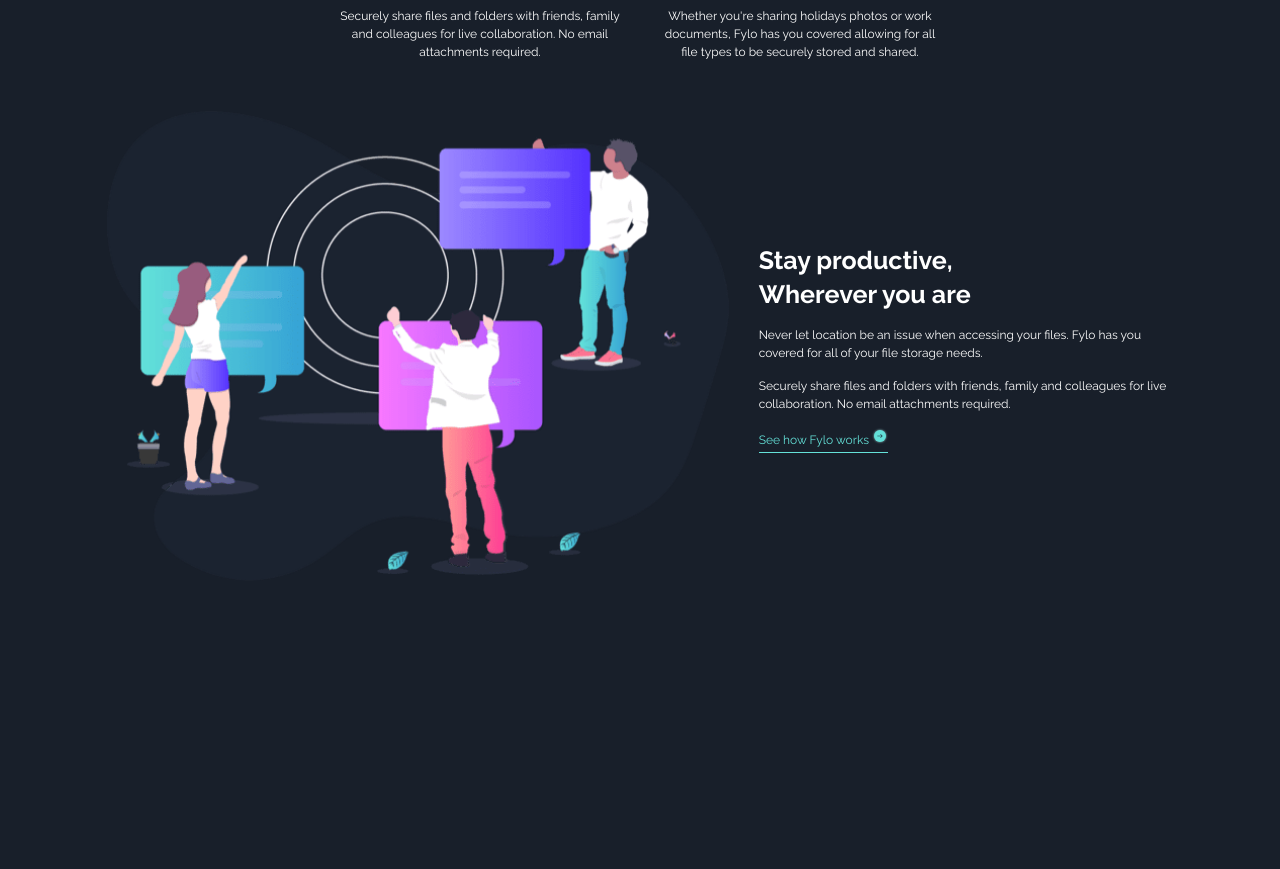
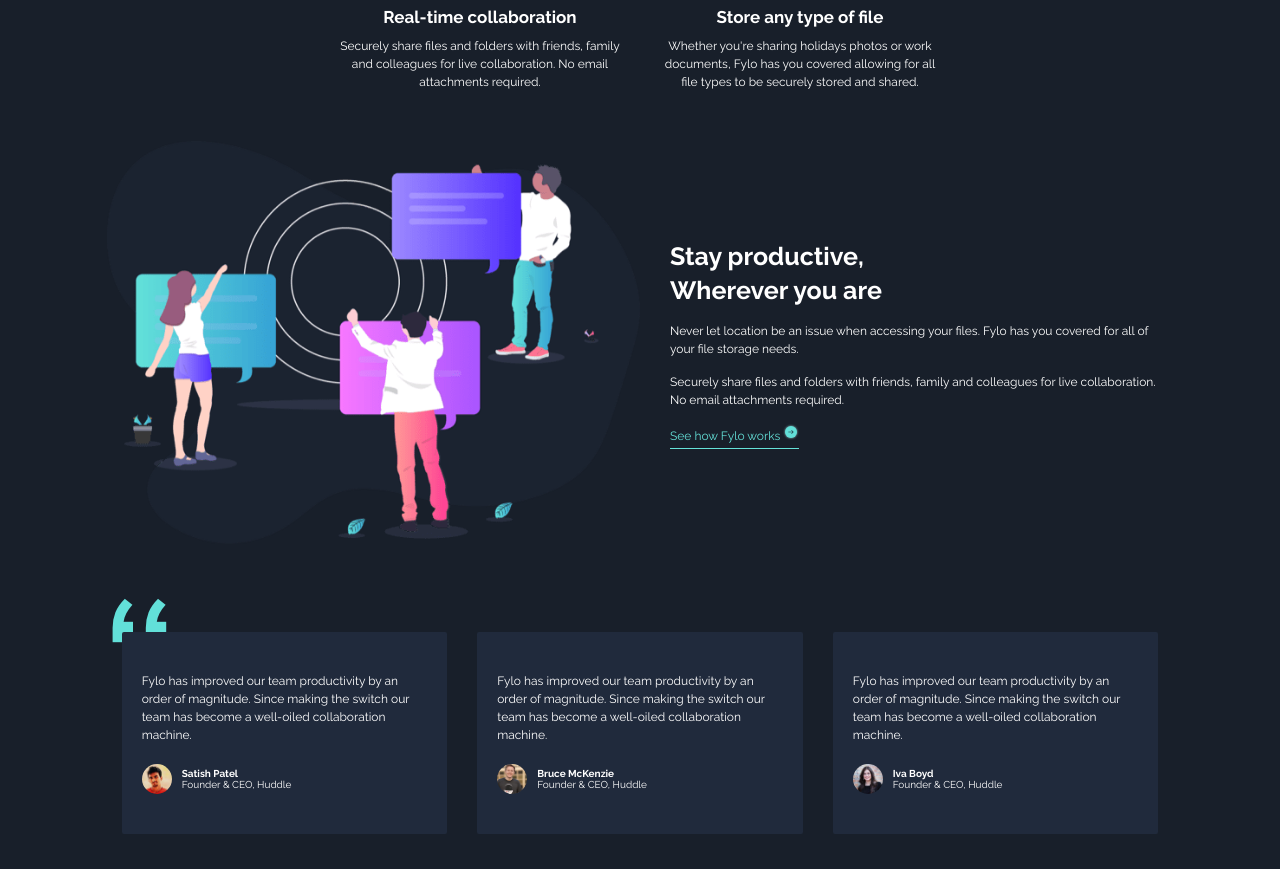
Before and after one commit to Jay-Topher/fylo-landing-page, a plain HTML site: page index.html in a window 1280 px wide. Shown: the part 1381-2250 px from the top of the page. Before the commit the page ends 1996 px from the top, so only its background shows below. Drawn offline with Linux system fonts and the light colour scheme.

Commit message:
section-4 created and styled

```diff
--- a/css/styles.css
+++ b/css/styles.css
@@ -6,7 +6,7 @@
 
 html {
   font-size: 62.5%;
-    font-family: 'Raleway', sans-serif;
+  font-family: "Raleway", sans-serif;
   /* font-family: 'Open Sans', sans-serif; */
 }
 
@@ -22,25 +22,55 @@ a {
 }
 
 /* Mobile view */
-@media only screen and (max-width: 768px) {
 [class*="col-"] {
   width: 100%;
 }
+
+.w-sm-100 {
+    width: 100%;
 }
 
+
+
 /* For desktop: */
-.col-1 {width: 8.33%;}
-.col-2 {width: 16.66%;}
-.col-3 {width: 25%;}
-.col-4 {width: 33.33%;}
-.col-5 {width: 41.66%;}
-.col-6 {width: 50%;}
-.col-7 {width: 58.33%;}
-.col-8 {width: 66.66%;}
-.col-9 {width: 75%;}
-.col-10 {width: 83.33%;}
-.col-11 {width: 91.66%;}
-.col-12 {width: 100%;}
+@media only screen and (min-width: 768px) {
+  .col-1 {
+    width: 8.33%;
+  }
+  .col-2 {
+    width: 16.66%;
+  }
+  .col-3 {
+    width: 25%;
+  }
+  .col-4 {
+    width: 33.33%;
+  }
+  .col-5 {
+    width: 41.66%;
+  }
+  .col-6 {
+    width: 50%;
+  }
+  .col-7 {
+    width: 58.33%;
+  }
+  .col-8 {
+    width: 66.66%;
+  }
+  .col-9 {
+    width: 75%;
+  }
+  .col-10 {
+    width: 83.33%;
+  }
+  .col-11 {
+    width: 91.66%;
+  }
+  .col-12 {
+    width: 100%;
+  }
+}
 
 .container {
   max-width: 1440px;
@@ -50,7 +80,6 @@ a {
 .header {
   padding: 5rem;
 }
-
 
 .navbar {
   display: flex;
@@ -72,14 +101,14 @@ a {
 
 /* section 1 */
 
-.section-1, .section-2, .section-3 {
+.section-1,
+.section-2,
+.section-3,
+.section-4 {
   margin: 0 auto;
   margin-bottom: 3rem;
 }
 
-.section-1__illustration {
-
-}
 
 
 .section-1__text {
@@ -108,15 +137,19 @@ a {
 
 .btn {
   padding: 1.5rem 7rem;
+  display: inline-block;
   /* background-color: yellow; */
   border-radius: 5rem;
-    background-image: linear-gradient(to right, hsl(176, 68%, 64%) ,hsl(198, 60%, 50%));
+  background-image: linear-gradient(
+    to right,
+    hsl(176, 68%, 64%),
+    hsl(198, 60%, 50%)
+  );
 }
 
 .w-100 {
   width: 100%;
 }
-
 
 /* Section-2 */
 
@@ -144,7 +177,6 @@ a {
 .paragraph {
   line-height: 1.8rem;
   font-size: 1.2rem;
-
 }
 
 h3 {
@@ -157,7 +189,6 @@ h3 {
 .section-2__content p {
   margin-top: 1rem;
 }
-
 
 /* Section 3 */
 .section-3 {
@@ -173,7 +204,7 @@ h3 {
 }
 
 .section-3__img {
-    flex: 3;
+  /* flex: 3; */
 }
 
 .section-3__text h2 {
@@ -190,6 +221,55 @@ h3 {
   color: hsl(176, 68%, 64%);
   font-size: 1.2rem;
   display: inline-block;
-    padding-bottom: .5rem;
+  padding-bottom: 0.5rem;
   margin-top: 1.5rem;
 }
+
+.section-4 {
+    /* position: absolute; */
+}
+
+.section-4__img {
+    position: relative;
+    top: 2rem;
+    left: .5rem;
+    z-index: -1;
+}
+
+.section-4__cards {
+  display: flex;
+  justify-content: space-between;
+  flex-wrap: wrap;
+}
+
+.section-4__card {
+  flex: auto;
+  /* border: 1px solid #fff; */
+  margin: .5rem 1.5rem;
+  padding: 4rem 2rem;
+  background-color: hsl(219, 30%, 18%);
+  border-radius: .2rem;
+
+}
+
+
+.card-footer {
+    display: flex;
+    margin-top: 2rem;
+    align-items: center;
+}
+
+.footer-img {
+    height: 3rem;
+    border-radius: 50px;
+    margin-right: 1rem;
+}
+
+.small {
+    font-size: 1rem;
+    font-weight: 700;
+}
+
+.small span {
+    font-weight: 400;
+}
--- a/index.html
+++ b/index.html
@@ -1,20 +1,26 @@
 <!DOCTYPE html>
 <html lang="en">
   <head>
-    <meta charset="UTF-8">
-    <meta name="viewport" content="width=device-width, initial-scale=1.0">
-    <meta http-equiv="X-UA-Compatible" content="ie=edge">
+    <meta charset="UTF-8" />
+    <meta name="viewport" content="width=device-width, initial-scale=1.0" />
+    <meta http-equiv="X-UA-Compatible" content="ie=edge" />
     <title>FYLO Landing</title>
-    <link href="https://fonts.googleapis.com/css?family=Open+Sans:400,700&display=swap" rel="stylesheet">
-    <link href="https://fonts.googleapis.com/css?family=Raleway:400,700&display=swap" rel="stylesheet">
-    <link rel="stylesheet" href="css/styles.css">
+    <link
+      href="https://fonts.googleapis.com/css?family=Open+Sans:400,700&display=swap"
+      rel="stylesheet"
+    />
+    <link
+      href="https://fonts.googleapis.com/css?family=Raleway:400,700&display=swap"
+      rel="stylesheet"
+    />
+    <link rel="stylesheet" href="css/styles.css" />
   </head>
   <body>
     <div class="container">
       <header class="header">
         <nav class="navbar">
           <div class="logo col-3">
-                    <img src="img/logo.svg" alt="logo">
+            <img src="img/logo.svg" alt="logo" />
           </div>
           <div class="navlinks col-2">
             <a href="#">Features</a>
@@ -26,12 +32,17 @@
 
       <section class="section-1 col-6">
         <div class="section-1__illustration">
-                <img src="img/illustration-intro.png" alt="intro" class="col-12">
+          <img src="img/illustration-intro.png" alt="intro" class="col-12" />
         </div>
         <div class="section-1__text">
-                <h1>All your files in one secure location, <span class="n-line">accessible anywhere.</span></h1>
+          <h1>
+            All your files in one secure location,
+            <span class="n-line">accessible anywhere.</span>
+          </h1>
           <p class="col-9">
-                        Fylo stores all your most important files in one secure location. Access them wherever you need, share and collaborate with friends family, and co-workers.
+            Fylo stores all your most important files in one secure location.
+            Access them wherever you need, share and collaborate with friends
+            family, and co-workers.
           </p>
           <div class="button">
             <a href="#" class="btn">Get Started</a>
@@ -42,52 +53,128 @@
       <section class="section-2 col-6">
         <div class="section-2__content col-6">
           <div class="section-2__content__img">
-                    <img src="img/icon-access-anywhere.svg" alt="">
+            <img src="img/icon-access-anywhere.svg" alt="" />
           </div>
           <h3>Access your files, anywhere</h3>
-                <p class="paragraph">The ability to use a smartphone, tablet, or computer to access your account means your files follow you everywhere.</p>
+          <p class="paragraph">
+            The ability to use a smartphone, tablet, or computer to access your
+            account means your files follow you everywhere.
+          </p>
         </div>
 
         <div class="section-2__content col-6">
           <div class="section-2__content__img">
-                    <img src="img/icon-security.svg" alt="">
+            <img src="img/icon-security.svg" alt="" />
           </div>
           <h3>Security you can trust</h3>
-                <p class="paragraph">2-factor authentication and user-controlled encryption are just a couple of the security features we allow to help secure your files.</p>
+          <p class="paragraph">
+            2-factor authentication and user-controlled encryption are just a
+            couple of the security features we allow to help secure your files.
+          </p>
         </div>
 
         <div class="section-2__content col-6">
           <div class="section-2__content__img">
-                    <img src="img/icon-collaboration.svg" alt="">
+            <img src="img/icon-collaboration.svg" alt="" />
           </div>
           <h3>Real-time collaboration</h3>
-                <p class="paragraph">Securely share files and folders with friends, family and colleagues for live collaboration. No email attachments required.</p>
+          <p class="paragraph">
+            Securely share files and folders with friends, family and colleagues
+            for live collaboration. No email attachments required.
+          </p>
         </div>
 
         <div class="section-2__content col-6">
           <div class="section-2__content__img">
-                    <img src="img/icon-any-file.svg" alt="">
+            <img src="img/icon-any-file.svg" alt="" />
           </div>
           <h3>Store any type of file</h3>
-                <p class="paragraph">Whether you're sharing holidays photos or work documents, Fylo has you covered allowing for all file types to be securely stored and shared.</p>
+          <p class="paragraph">
+            Whether you're sharing holidays photos or work documents, Fylo has
+            you covered allowing for all file types to be securely stored and
+            shared.
+          </p>
         </div>
-
       </section>
 
       <section class="section-3 col-10">
-            <div class="section-3__img">
-                <img src="img/illustration-stay-productive.png" alt="stay productive" class="w-100">
+        <div class="section-3__img col-6">
+          <img
+            src="img/illustration-stay-productive.png"
+            alt="stay productive"
+            class="w-100"
+          />
         </div>
-            <div class="section-3__text">
+        <div class="section-3__text col-6">
           <h2>Stay productive, <span class="n-line">Wherever you are</span></h2>
-                <p class="paragraph">Never let location be an issue when accessing your files. Fylo has you covered for all of your file storage needs.</p>
-                <p class="paragraph">Securely share files and folders with friends, family and colleagues for live collaboration. No email attachments required.</p>
-                <a href="#">See how Fylo works <span><img src="img/icon-arrow.svg" alt=""></span></a>
+          <p class="paragraph">
+            Never let location be an issue when accessing your files. Fylo has
+            you covered for all of your file storage needs.
+          </p>
+          <p class="paragraph">
+            Securely share files and folders with friends, family and colleagues
+            for live collaboration. No email attachments required.
+          </p>
+          <a href="#"
+            >See how Fylo works
+            <span><img src="img/icon-arrow.svg" alt=""/></span
+          ></a>
         </div>
       </section>
 
+      <section class="section-4 col-10">
+        <div class="section-4__img col-12">
+          <img src="img/bg-quotes.png" alt="" />
+        </div>
+        <div class="section-4__cards col-12">
+          <div class="section-4__card col-3">
+            <p class="paragraph">
+              Fylo has improved our team productivity by an order of magnitude.
+              Since making the switch our team has become a well-oiled
+              collaboration machine.
+            </p>
+            <div class="card-footer">
+              <img src="img/profile-1.jpg" alt="" class="footer-img" />
+              <small class="small"
+                >Satish Patel<span class="n-line"
+                  >Founder & CEO, Huddle</span
+                ></small
+              >
+            </div>
           </div>
 
+          <div class="section-4__card col-3 w-sm-100">
+            <p class="paragraph">
+              Fylo has improved our team productivity by an order of magnitude.
+              Since making the switch our team has become a well-oiled
+              collaboration machine.
+            </p>
+            <div class="card-footer">
+              <img src="img/profile-2.jpg" alt="" class="footer-img" />
+              <small class="small"
+                >Bruce McKenzie
+                <span class="n-line">Founder & CEO, Huddle</span></small
+              >
+            </div>
+          </div>
 
+          <div class="section-4__card col-3">
+            <p class="paragraph">
+              Fylo has improved our team productivity by an order of magnitude.
+              Since making the switch our team has become a well-oiled
+              collaboration machine.
+            </p>
+            <div class="card-footer">
+              <img src="img/profile-3.jpg" alt="" class="footer-img" />
+              <small class="small"
+                >Iva Boyd<span class="n-line"
+                  >Founder & CEO, Huddle</span
+                ></small
+              >
+            </div>
+          </div>
+        </div>
+      </section>
+    </div>
   </body>
 </html>
```
Lines whose indentation alone changed are shown as unchanged.
